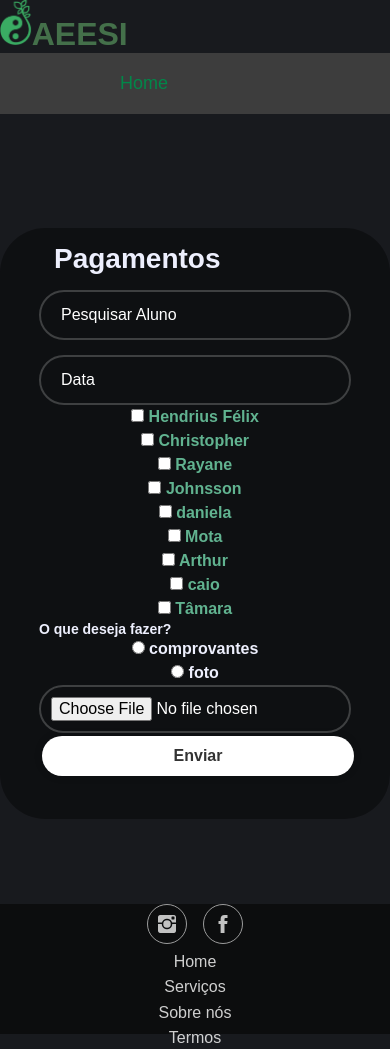
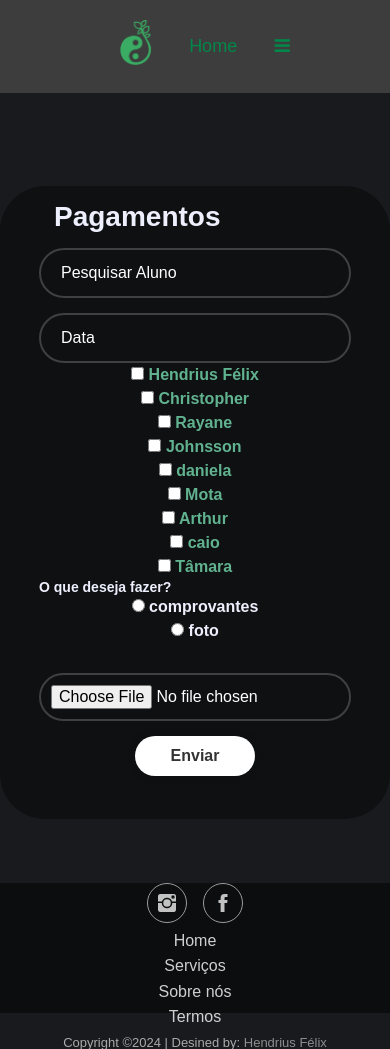
Before and after one commit to oondels/web-app-institutoAeesi, a Flask app: page /pagamentos in a window 390 px wide. Shown: the top 1049 px of the page. Run offline with Flask 3, Linux system fonts and the light colour scheme; a user stored in the database is signed in; data comes from the database, SQL or seed files in the repository; some libraries are stand-ins or nearby versions.

Commit message:
responsive nav-bar

```diff
--- a/templates/navigation.html
+++ b/templates/navigation.html
@@ -2,12 +2,25 @@
   rel="stylesheet"
   href="{{ url_for('static', filename='css/navbar.css')}}"
 />
-<header class="header">
-  <a class="logo" href="{{url_for('home')}}">
-    <img src="../static/img/logo2.png" alt="logo AEESI" />AEESI</a
-  >
-  <nav class="nav-bar">
-    <a href="{{url_for('home')}}">Home</a>
+<link rel="stylesheet" href="https://cdnjs.cloudflare.com/ajax/libs/font-awesome/4.7.0/css/font-awesome.min.css">
+
+<script>
+  function myFunction() {
+    var x = document.getElementById("topNav");
+  if (x.className === "nav-bar") {
+    x.className += " responsive";
+  } else {
+    x.className = "nav-bar";
+  }
+  console.log(x.className)
+
+}
+
+</script>
+
+  <nav id="topNav" class="nav-bar">
+    <a class="logo" href="{{url_for('home')}}"><img src="../static/img/logo2.png" alt="logo AEESI" /></a>
+    <div class="menu-nav"><a href="{{url_for('home')}}">Home</a>
       <a href="{{url_for('register')}}">Register</a>
       <a href="{{url_for('login')}}">Login</a>
       <a href="{{url_for('pagamentos')}}">Pagamentos</a>
@@ -19,9 +32,12 @@
       <a href="{{url_for('user_page',user_id=1)}}">Página do Usuário</a>
       {%endif%} {%if current_user.dev == 1 %}
       <a href="{{url_for('admin')}}">Admin</a>
-    {%endif%}
+      {%endif%}</div>
+    <a href="javascript:void(0)" class="icon" onclick="myFunction()">
+      <i class="fa fa-bars"></i>
+    </a>
   </nav>
-</header>
+
 
 <div id="flash" class="flash-message">
   {%for message in get_flashed_messages()%}
--- a/templates/pagamentos.html
+++ b/templates/pagamentos.html
@@ -44,7 +44,9 @@
                 <legend>O que deseja fazer?</legend>
                 {{file_form.directory()}}
               </fieldset>
-              {{ file_form.file_up() }} {{file_form.submit() }}
+              <div class="upload-submit">
+                {{ file_form.file_up() }} {{file_form.submit() }}
+              </div>
             </form>
           </ul>
         </div>
```
Lines whose indentation alone changed are shown as unchanged.
